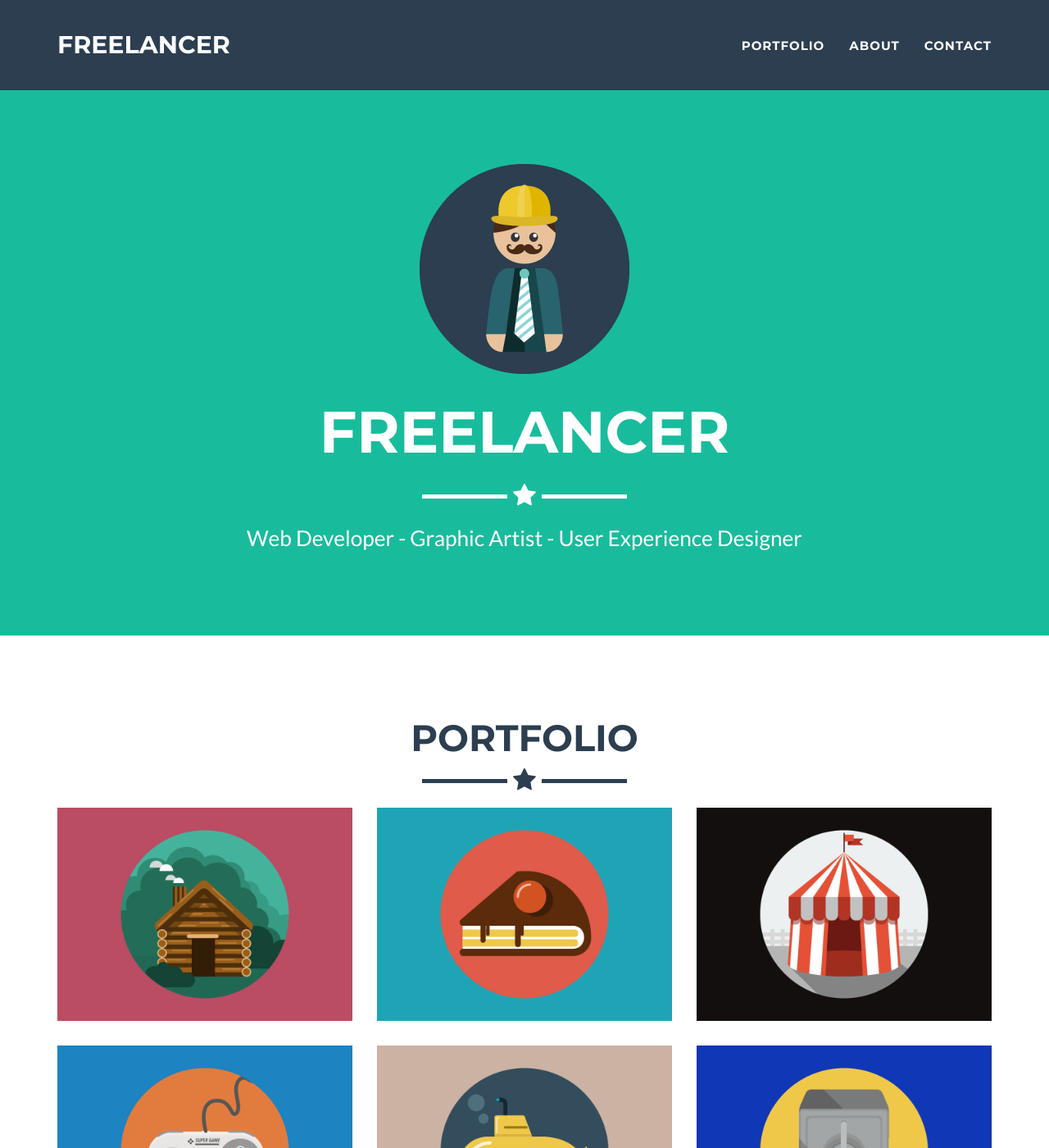
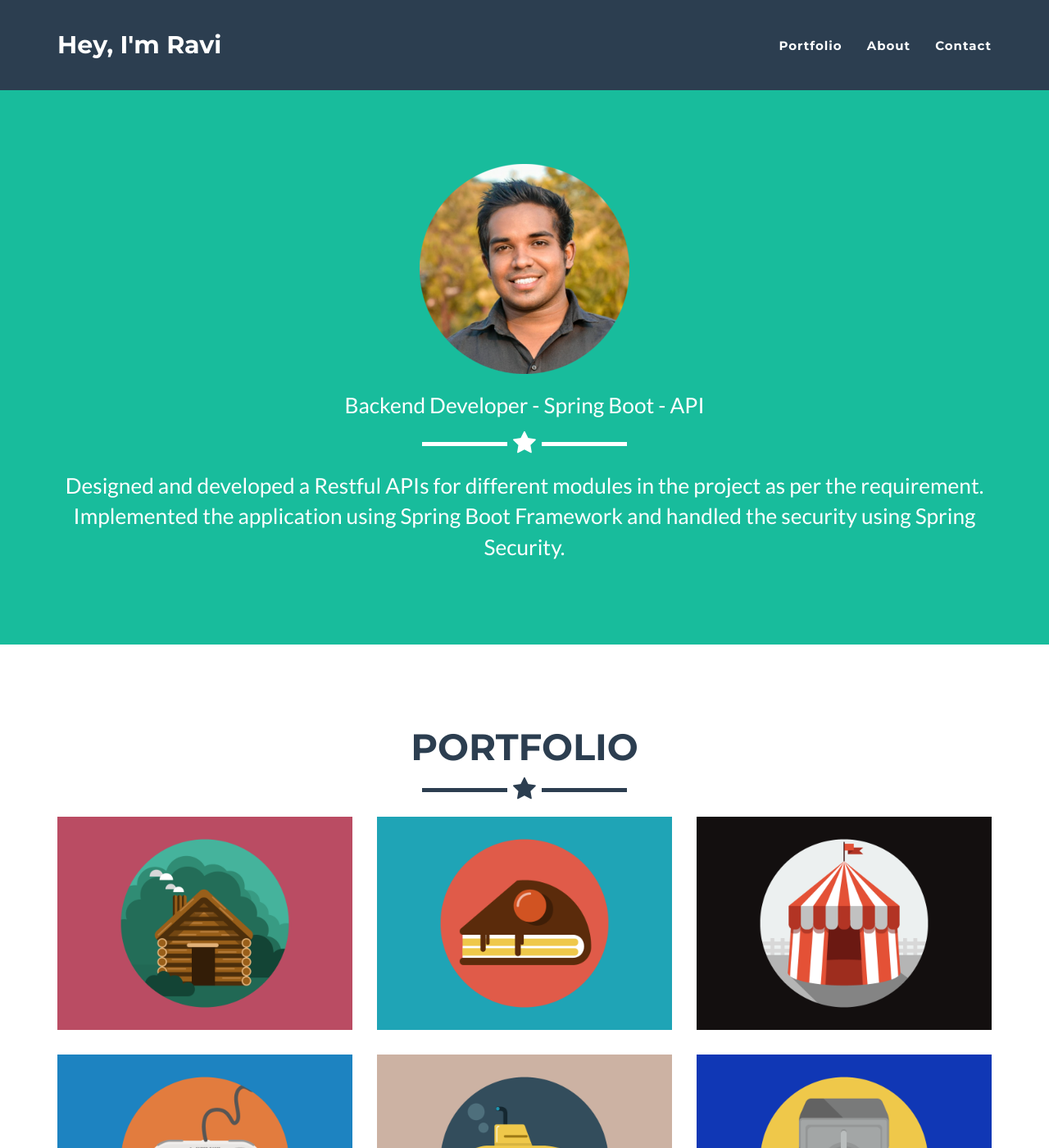
Before and after one commit to IamRaviMaurya/portfolio, a Jekyll site: the page built from _posts/2014-07-18-project-1.markdown, in a window 1280 px wide and 1400 px high. Shown: the whole window at 82% size. Built offline with Jekyll 4.4.1, drawn with Linux system fonts in a browser that asks for light colours.

```diff
--- a/_config.yml
+++ b/_config.yml
@@ -1,11 +1,12 @@
 # Site settings
-title: Freelancer
-email: your-email@domain.com
-url: https://jeromelachaud.com/freelancer-theme
-description: "Write an awesome description for your new site here. You can edit this line in _config.yml. It will appear in your document head meta (for Google search results) and in your feed.xml site description."
+title: Ravi Maurya
+email: ravimurya04@gmail.com
+url: https://iamravimaurya.github.io/portfolio/
+description: "Designed and developed a Restful APIs for different modules in the project as per the requirement.
+Implemented the application using Spring Boot Framework and handled the security using Spring Security."
 keywords: "your keywords, separated by commas"
-skills: "Web Developer - Graphic Artist - User Experience Designer"
-meta_author: LastName FirstName
+skills: "Backend Developer - Spring Boot - API "
+meta_author: Maurya Ravi
 
 # Google webmaster tools
 google_verify:
--- a/_includes/css/main.css
+++ b/_includes/css/main.css
@@ -149,7 +149,6 @@ header .intro-text .skills {
 }
 
 .navbar {
-    text-transform: uppercase;
     font-family: Montserrat,"Helvetica Neue",Helvetica,Arial,sans-serif;
     font-weight: 700;
 }
--- a/_includes/header.html
+++ b/_includes/header.html
@@ -5,9 +5,9 @@
       <div class="col-lg-12">
         <img class="img-responsive" src="img/profile.png" alt="profile-pic" />
         <div class="intro-text">
-          <span class="name">{{ site.title }}</span>
+          <span class="skills">{{ site.skills }}</span>
           <hr class="star-light" />
-          <span class="skills">{{ site.skills }}</span>
+          <span class="skills">{{ site.description}}</span>
         </div>
       </div>
     </div>
--- a/_includes/nav.html
+++ b/_includes/nav.html
@@ -9,7 +9,7 @@
                     <span class="icon-bar"></span>
                     <span class="icon-bar"></span>
                 </button>
-                <a class="navbar-brand" href="#page-top">{{ site.title }}</a>
+                <a class="navbar-brand" href="#page-top">Hey, I'm Ravi</a>
             </div>
 
             <!-- Collect the nav links, forms, and other content for toggling -->
```
Also changed, not shown: img/profile.png.
